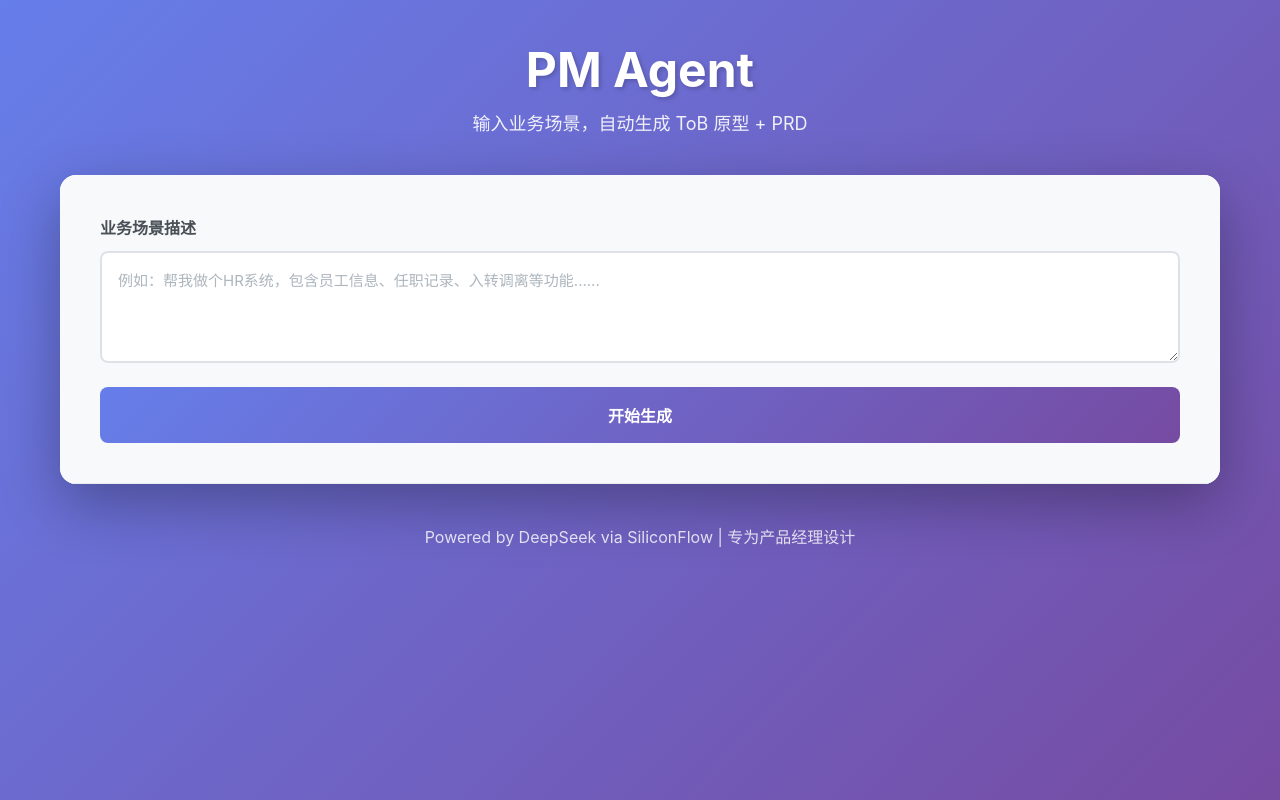
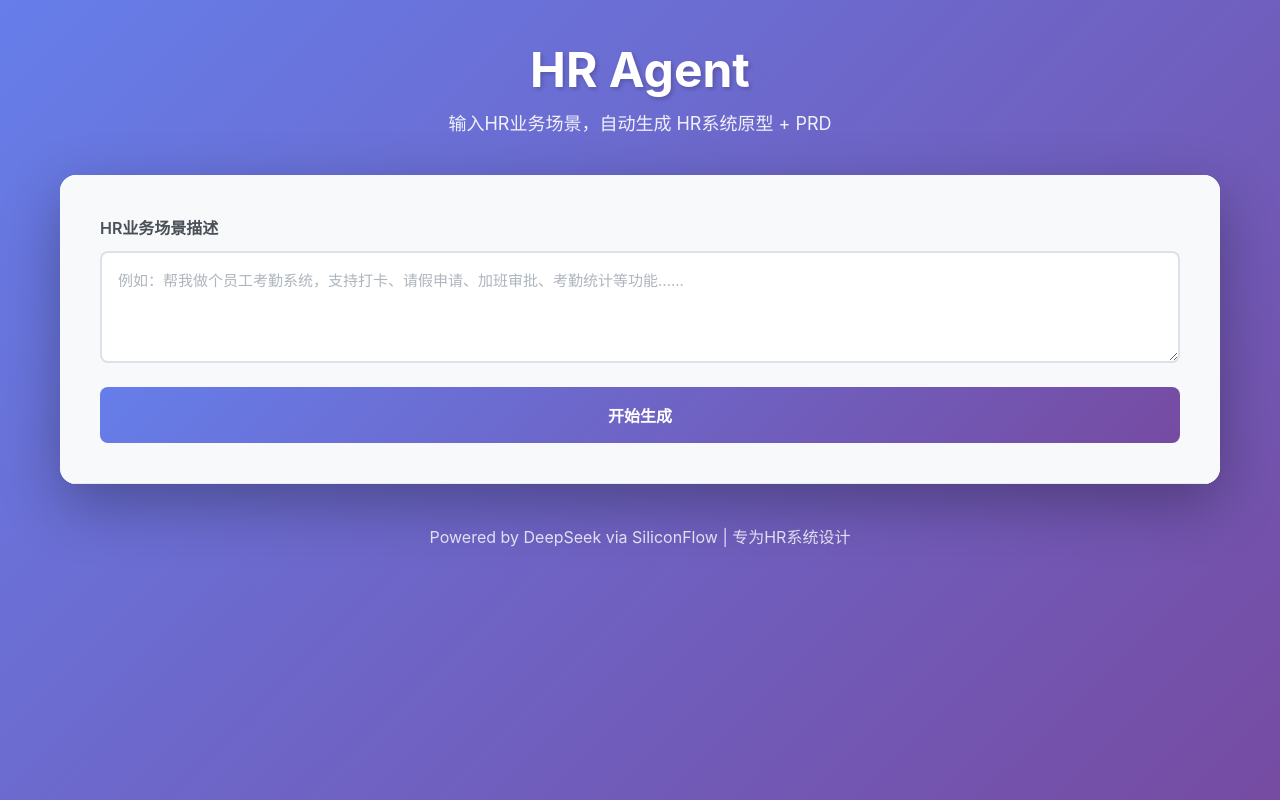
Before and after one commit to dzx925/PM-Agent, a website: page index.html in a window 1280 px wide. Drawn offline with Linux system fonts and the light colour scheme.

Commit message:
feat: 将产品定位改为HR系统专用，更新所有相关文案

```diff
--- a/index.html
+++ b/index.html
@@ -3,22 +3,22 @@
 <head>
     <meta charset="UTF-8">
     <meta name="viewport" content="width=device-width, initial-scale=1.0">
-    <title>PM Agent - 原型与PRD生成器</title>
+    <title>HR Agent - HR系统原型与PRD生成器</title>
     <link rel="stylesheet" href="style.css">
 </head>
 <body>
     <div class="container">
         <header>
-            <h1>PM Agent</h1>
-            <p>输入业务场景，自动生成 ToB 原型 + PRD</p>
+            <h1>HR Agent</h1>
+            <p>输入HR业务场景，自动生成 HR系统原型 + PRD</p>
         </header>
 
         <main>
             <section class="input-section">
-                <label for="scene-input">业务场景描述</label>
+                <label for="scene-input">HR业务场景描述</label>
                 <textarea
                     id="scene-input"
-                    placeholder="例如：帮我做个HR系统，包含员工信息、任职记录、入转调离等功能......"
+                    placeholder="例如：帮我做个员工考勤系统，支持打卡、请假申请、加班审批、考勤统计等功能......"
                     rows="4"
                 ></textarea>
                 <button id="generate-btn" onclick="generate()">
@@ -120,7 +120,7 @@
         </main>
 
         <footer>
-            <p>Powered by DeepSeek via SiliconFlow | 专为产品经理设计</p>
+            <p>Powered by DeepSeek via SiliconFlow | 专为HR系统设计</p>
         </footer>
     </div>
 
--- a/index.js
+++ b/index.js
@@ -259,7 +259,7 @@ function validateScene(scene) {
   if (!hasBusinessKeyword) {
     return {
       valid: false,
-      message: '输入内容似乎不是业务场景描述。请描述你的产品需求，例如：\n• 一个电商后台管理系统，需要管理商品、订单和库存\n• 一个审批流程系统，支持多级审批和消息通知\n• 一个CRM系统，用于管理客户信息和销售跟进'
+      message: '输入内容似乎不是HR系统场景描述。请描述你的HR产品需求，例如：\n• 一个员工考勤管理系统，支持打卡、请假、加班申请和审批\n• 一个招聘管理系统，管理候选人简历、面试流程和入职手续\n• 一个薪酬绩效系统，处理工资计算、绩效考核和年终奖发放'
     };
   }
 
```
